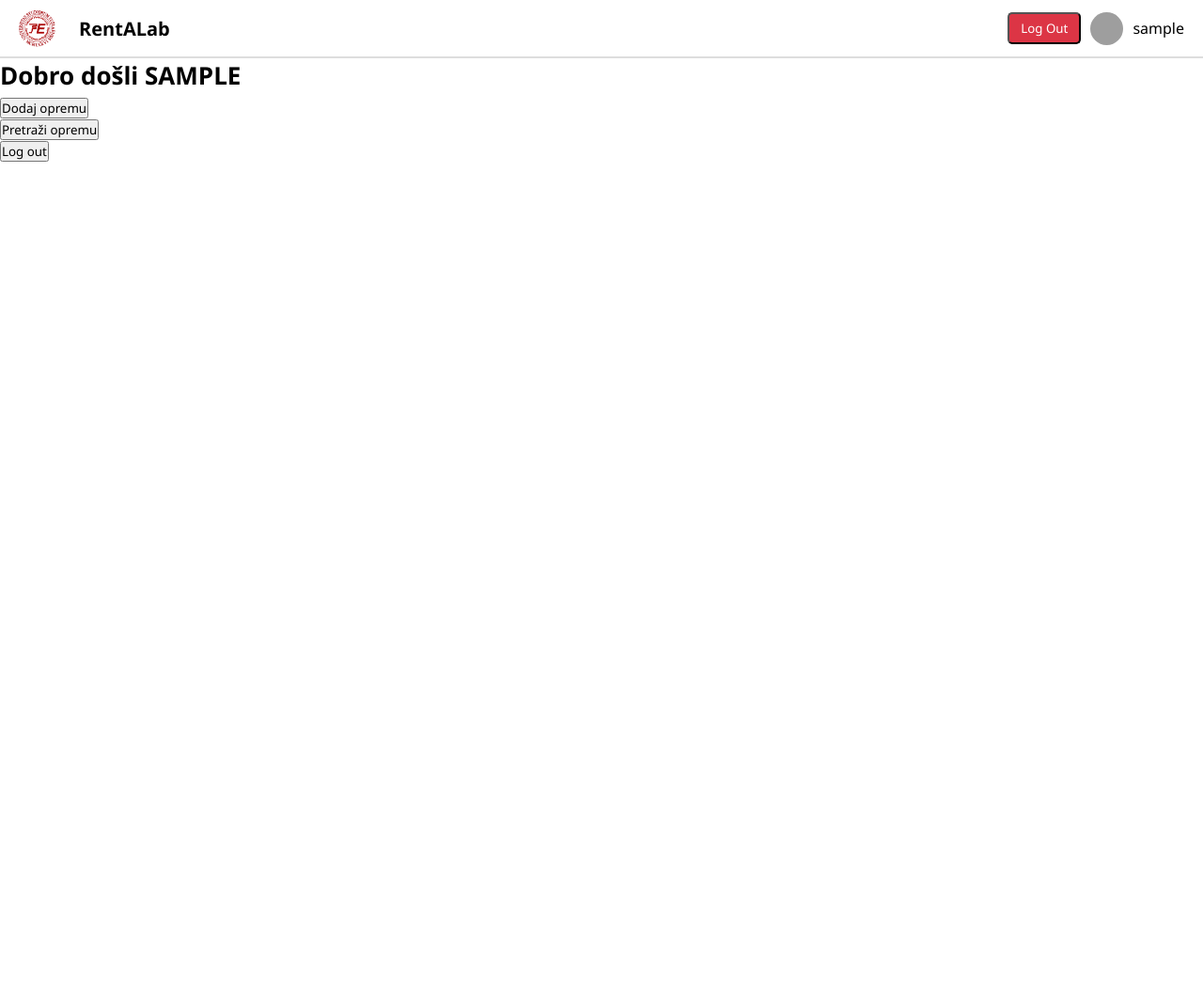
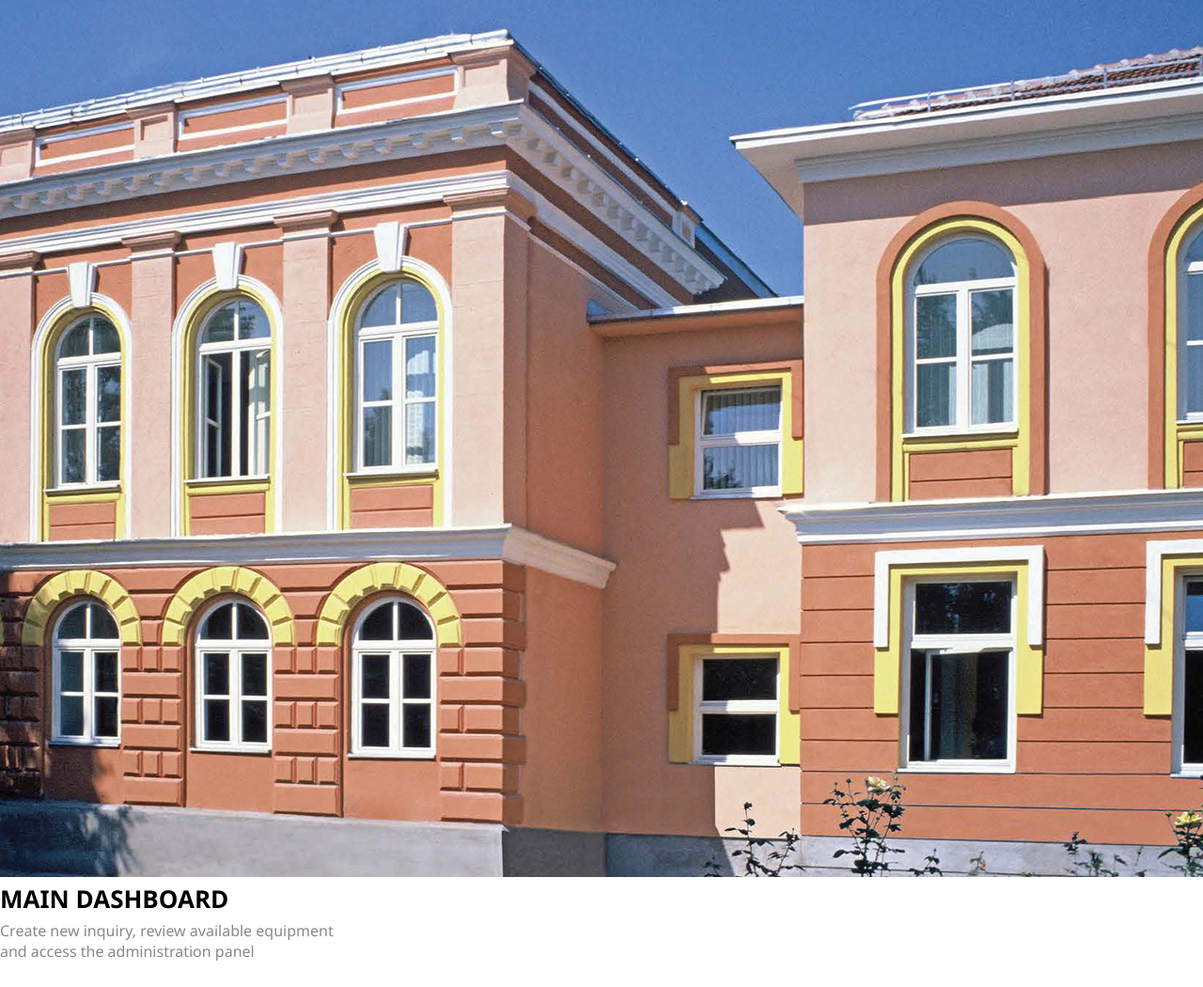
Before and after one commit to ensarcehajic/RentALab, a Flask app: page /dashboard in a window 1280 px wide. Shown: the top 1050 px of the page at 94% size. Before the commit the page ends 172 px from the top, so only its background shows below. Run offline with Flask 3, Linux system fonts and the light colour scheme; the visitor is signed in with stand-in values (Sample User, id 1); grey boxes are pictures that could not be loaded.

Commit message:
Prije merga sa headerom

```diff
--- a/App/templates/dashboard.html
+++ b/App/templates/dashboard.html
@@ -1,14 +1,50 @@
-{% extends "base.html" %}
+<!DOCTYPE html>
+<html lang="en">
+<head>
+  <meta charset="UTF-8" />
+  <meta name="viewport" content="width=device-width, initial-scale=1.0"/>
+  <title>Main Dashboard</title>
+  <link rel="stylesheet" href="../static/css/style.css" />
+</head>
+<body>
+  <header class="dashboard-header">
+    <img src="../static/images/background.jpg" alt="Building Banner" class="header-image" />
+    <div class="header-text">
+      <h1>MAIN DASHBOARD</h1>
+      <p>Create new inquiry, review available equipment <br/> and access the administration panel</p>
+    </div>
+  </header>
 
-{% block title %}Dashboard{% endblock %}
+  <div class="dashboard-content">
+    <a href="/new-inquiry" class="inquiry-card">
+      <img src="../static/images/plus.png" alt="New Inquiry Icon" />
+      <h2>NEW INQUIRY</h2>
+    </a>
 
-{% block content %}
-    <h1>Dobro došli {{ username | upper }}</h1>
+    <div class="right-cards">
+    <a href="/available-assets" class="card">
+      <img src="../static/images/assets.png" alt="Available Assets" />
+      <div>
+        <h3>AVAILABLE ASSETS</h3>
+        <p>Lorem Ipsum is simply dummy text of the printing and typesetting industry...</p>
+      </div>
+    </a>
 
-    {% if role == 'admin' or role == 'laborant' %}
-        <a href="{{ url_for('equipment_bp.dodaj_opremu') }}"><button>Dodaj opremu</button></a><br>
-    {% endif %}
+    <a href="/rented-equipment" class="card">
+      <img src="../static/images/report.png" alt="Currently Rented" />
+      <div>
+        <h3>CURRENTLY RENTED EQUIPMENT</h3>
+        <p>Lorem Ipsum is simply dummy text of the printing and typesetting industry...</p>
+      </div>
+    </a>
 
-    <a href="{{ url_for('equipment_bp.pregledaj_opremu') }}"><button>Pretraži opremu</button></a><br>
-    <a href="{{ url_for('login_bp.logout') }}"><button>Log out</button></a>
-{% endblock %}
+    <a href="/quick-report" class="card">
+      <img src="../static/images/report2.png" alt="Quick Report" />
+      <div>
+        <h3>QUICK REPORT</h3>
+        <p>Lorem Ipsum is simply dummy text of the printing and typesetting industry...</p>
+      </div>
+    </a>
+</div>
+</body>
+</html>
```
Also changed, not shown: App/templates/dashboard2.html (added, +14 -0 lines), requirements.txt (+5 -3 lines).
